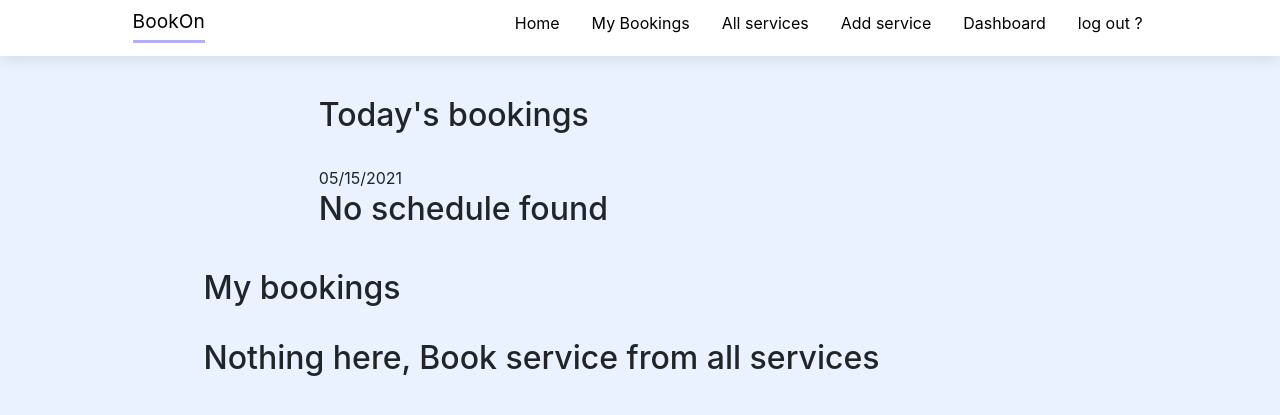
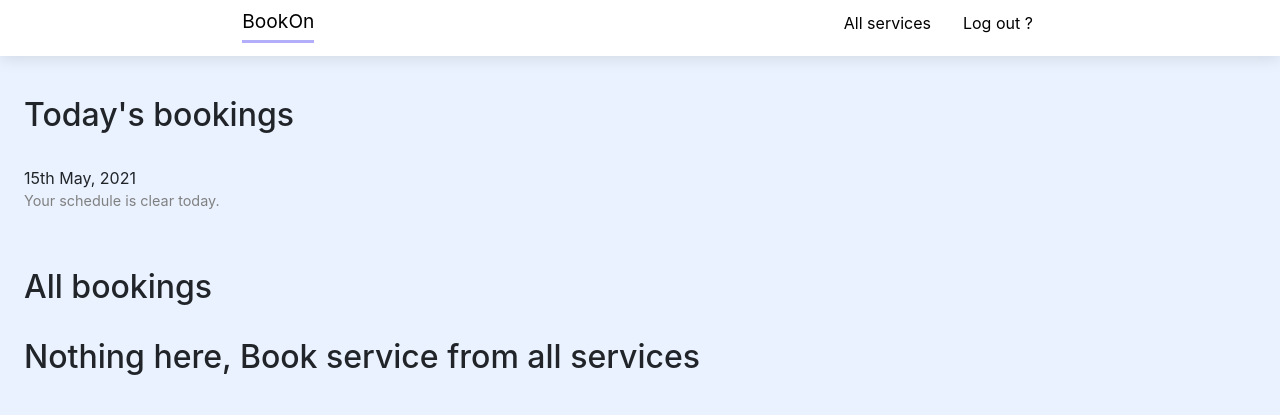
Before and after one commit to Dparmar006/bookon, a Django app: page / in a window 1280 px wide. Shown: the top 415 px of the page. Run offline with Django 3.2, Linux system fonts and the light colour scheme; the visitor is signed in with stand-in values (Sample User, id 1); data comes from the database, SQL or seed files in the repository; data that the repository does not hold is empty; some libraries are stand-ins or nearby versions.

Commit message:
Changed UI access permission on NAVBAR

```diff
--- a/bookings/views.py
+++ b/bookings/views.py
@@ -34,8 +34,8 @@ def book_service(request, slug):
     Booking.objects.create(service_name=service,
                            customer_name=request.user)
 
-    messages.success(request, "Service booked")
-    return redirect("booking:listBookings")
+    messages.success(request, f"{service} has been booked")
+    return redirect("home_page")
 
 
 def cancel_booking(request, id):
--- a/static/css/main.css
+++ b/static/css/main.css
@@ -427,8 +427,9 @@ header {
 section {
   display: -ms-grid;
   display: grid;
-  -ms-flex-pack: distribute;
-      justify-content: space-around;
+  -webkit-box-pack: start;
+      -ms-flex-pack: start;
+          justify-content: flex-start;
 }
 
 .section__container {
--- a/static/css/main.scss
+++ b/static/css/main.scss
@@ -372,7 +372,7 @@ header {
 // forms, login, sign up in
 section {
     display: grid;
-    justify-content: space-around;
+    justify-content: flex-start;
 
 }
 
--- a/templates/base.html
+++ b/templates/base.html
@@ -60,25 +60,24 @@
         <div class="header__menu">
           <ul class="nav-links">
           {% if user.is_authenticated %}
+
+              <!-- <li>
+               <a class="nav-link" href={% url 'booking:listBookings' %}>My Bookings</a>
+              </li>  -->
+
+            {% if user.type == "OWNER" %}
               <li>
-              <a href={% url 'home_page' %} class="nav-link">
-                Home
-              </a>
+                <a class="nav-link" href={% url 'user:owner_dashboard' %}>Dashboard</a>
               </li>
                <li>
-               <a class="nav-link" href={% url 'booking:listBookings' %}>My Bookings</a>
+                <a class="nav-link" href={% url 'services:serviceRegistration' %}>Add service </a>
               </li>
+            {% endif %}
               <li>
                 <a class="nav-link" href={% url 'services:listServices' %}>All services</a>
               </li>
               <li>
-              <a class="nav-link" href={% url 'services:serviceRegistration' %}>Add service </a>
-            </li>
-            <li>
-              <a class="nav-link" href={% url 'user:owner_dashboard' %}>Dashboard </a>
-            </li>
-            <li>
-              <a href={% url 'user:signoutPage' %} class="nav-link" > log out ?</a>
+                <a href={% url 'user:signoutPage' %} class="nav-link" > Log out ?</a>
               </li>
             {% else %}
               <li><a href={% url 'user:customerSigninPage' %} class="nav-link" >Log in</a> </li>
--- a/templates/booking/listBooking.html
+++ b/templates/booking/listBooking.html
@@ -62,7 +62,7 @@
         <ul class="list-group list-group-flush">
           <li class="list-group-item">
             {% if booking.start_time %} Time : {{booking.start_time}} {% else %}
-            Your service isn't being viewed / scheduled yet {% endif %}
+            Your service isn't being viewed / scheduled by owner yet {% endif %}
           </li>
           <li class="list-group-item">
             Address : {{booking.service_name.address}}
@@ -82,7 +82,7 @@
         </ul>
       </div>
       {% endfor %} {% else %}
-      <h2>Nothing here, Book service from all services</h2>
+      <p class="help-text">No one has booked your service yet, You'll see here if anything happens.</p>
       {% endif %}
     </div>
   </div>
--- a/templates/customer/customer-signin.html
+++ b/templates/customer/customer-signin.html
@@ -19,12 +19,12 @@
     <div class="form-row">
       <div class="form-group col-md-6 mb-0">
         <div class="form__element">
-          Username : <input type="text" name="username">
+          Username : <input type="text" name="username" required>
         </div>
       </div>
       <div class="form-group col-md-6 mb-0">
        <div class="form__element">
-          Password : <input type="password" name="password">
+          Password : <input type="password" name="password" required>
         </div>
       </div>
     </div>
--- a/templates/home.html
+++ b/templates/home.html
@@ -9,7 +9,7 @@
                 <h2>Today's bookings</h2>
             </div>
 
-            {% now "SHORT_DATE_FORMAT" %}
+            {% now "jS M, Y" %}
             <div class="section__right">
             {% if todays_booking %}
                 {% for booking in todays_booking %}
@@ -43,7 +43,9 @@
                 </div>
                 {% endfor %}
             {% else %}
-                <h2>No schedule found</h2>
+                <p class="help-text">
+                    Your schedule is clear today.
+                </p>
             {% endif %}
             </div>
         </div>
@@ -51,7 +53,7 @@
     <section>
         <div class="section__container">
             <div class="section__left">
-            <h2>My bookings</h2>
+            <h2>All bookings</h2>
             </div>
             <div class="section__right">
             {% if object_list %} {% for booking in object_list %}
@@ -64,9 +66,9 @@
                 <ul class="list-group list-group-flush">
                 <li class="list-group-item">
                     {% if booking.start_time %}
-                    Time : {{booking.start_time}}
+                    Time : {{booking.start_time|date:"jS M, Y H:i A"}}
                     {% else %}
-                    Your service isn't being viewed / scheduled yet
+                    Your service isn't being viewed / scheduled by owner yet
                     {% endif %}
 
                 </li>
--- a/templates/owner/owner-dashboard.html
+++ b/templates/owner/owner-dashboard.html
@@ -55,7 +55,7 @@
       </div>
       {% endfor %}
       {% else %}
-      <h2>Nothing here, Book service from all services</h2>
+        <p class="help-text">No one has booked your service yet, You'll see here if anything happens.</p>
       {% endif %}
     </div>
   </div>
--- a/users/views.py
+++ b/users/views.py
@@ -134,7 +134,8 @@ def ownerSignupPage(request):
             user.save()
             if user is not None:
                 login(request, user)
-                messages.success(request, "Owner profile has been created !")
+                messages.success(
+                    request, f"Welcome {firstname}, Publish your services.")
                 return redirect('user:owner_dashboard')
             else:
                 messages.error(request, "Some error occured !")
```
Also changed, not shown: 1 other file. Lines whose indentation alone changed are shown as unchanged.
